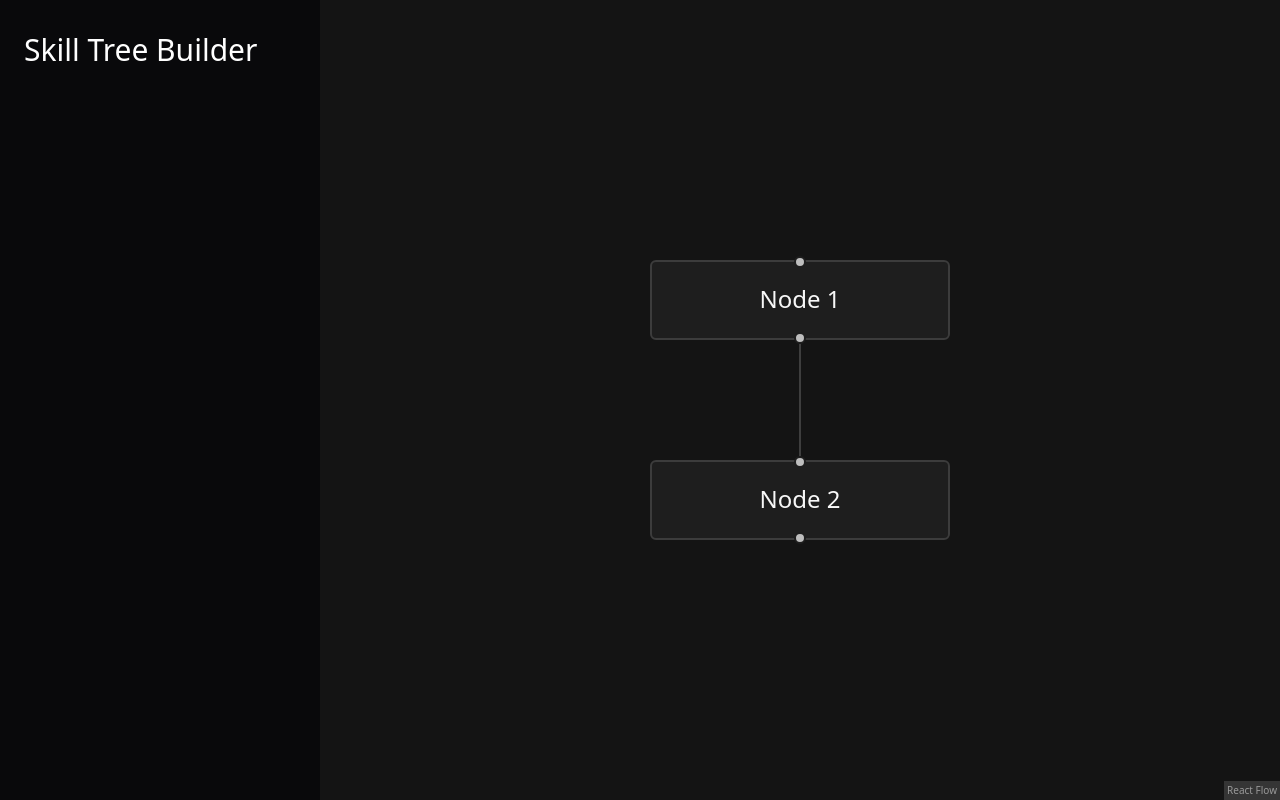
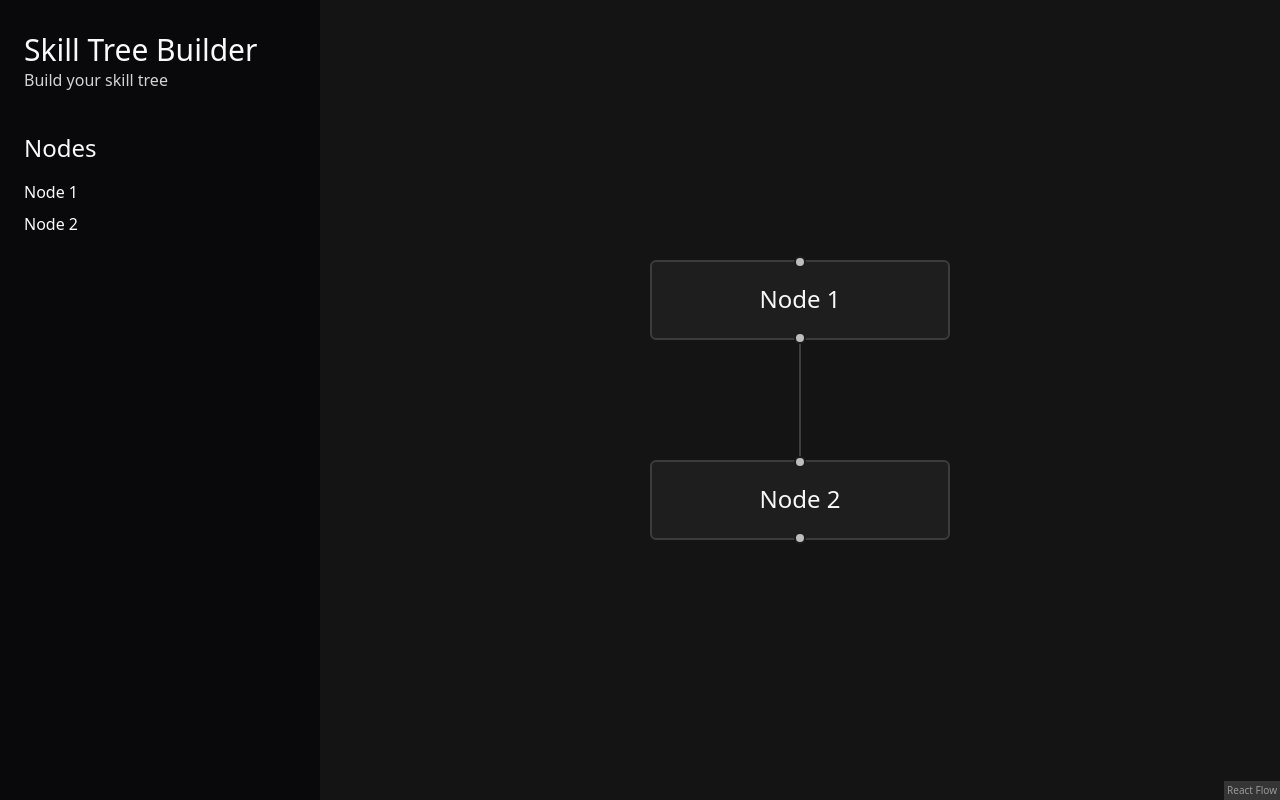
Before and after one commit to MattElcock/skill-tree-builder, a React (Vite) app: page / in a window 1280 px wide. Built offline with nearby package versions, Linux system fonts and the light colour scheme.

Commit message:
feat: list nodes (#7)

```diff
--- a/src/containers/AppLayout/AppLayout.tsx
+++ b/src/containers/AppLayout/AppLayout.tsx
@@ -1,4 +1,5 @@
 import type { ReactNode } from "react";
+import { EditNodes } from "../EditNodes";
 
 interface AppLayoutProps {
   children: ReactNode;
@@ -9,14 +10,16 @@ const Sidebar = () => {
     <div className="bg-zinc-950 px-6 py-8 flex flex-col gap-10">
       <header>
         <h1 className="text-3xl">Skill Tree Builder</h1>
+        <p className="text-zinc-300">Build your skill tree</p>
       </header>
+      <EditNodes />
     </div>
   );
 };
 
 const AppLayout = ({ children }: AppLayoutProps) => {
   return (
-    <div className="h-dvh w-dvw grid grid-cols-[20rem_auto] text-white">
+    <div className="h-dvh w-dvw grid grid-cols-[20rem_auto] text-zinc-50">
       <Sidebar />
       <main>{children}</main>
     </div>
--- /dev/null
+++ b/src/containers/EditNodes/EditNodes.tsx
@@ -0,0 +1,25 @@
+import { useSkillTree } from "@/hooks/useSkillTree";
+
+const EditNodes = () => {
+  const { nodes } = useSkillTree();
+
+  return (
+    <div className="flex flex-col gap-4">
+      <h2 className="text-2xl">Nodes</h2>
+      <ul className="flex flex-col gap-2">
+        {nodes.map((node) => {
+          const { label } = node.data;
+
+          if (typeof label !== "string") {
+            console.error("Node label is not a string", JSON.stringify(node));
+            throw new Error("Node label is not a string");
+          }
+
+          return <li key={node.id}>{label}</li>;
+        })}
+      </ul>
+    </div>
+  );
+};
+
+export { EditNodes };
--- /dev/null
+++ b/src/containers/EditNodes/index.ts
@@ -0,0 +1 @@
+export { EditNodes } from "./EditNodes";
```
Also changed, not shown: 1 other file (tests, documents, lock files or other folders).
